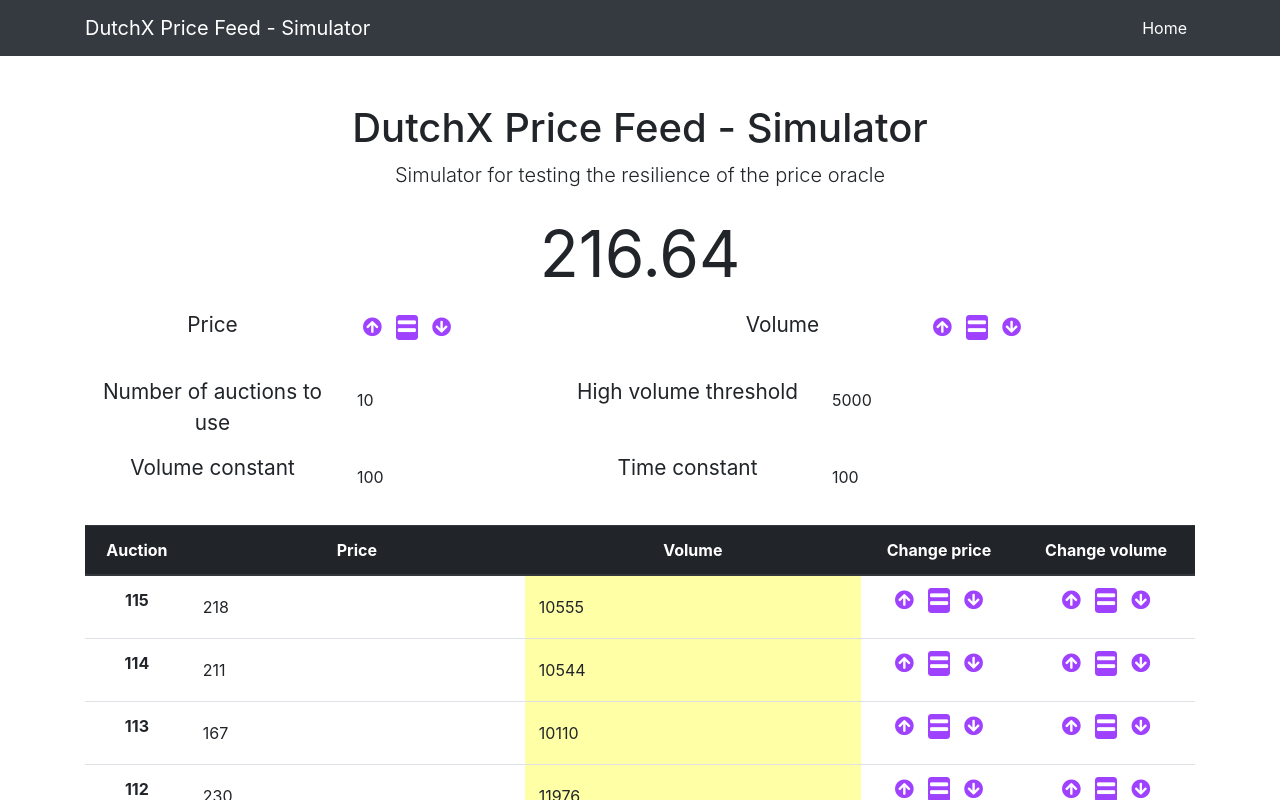
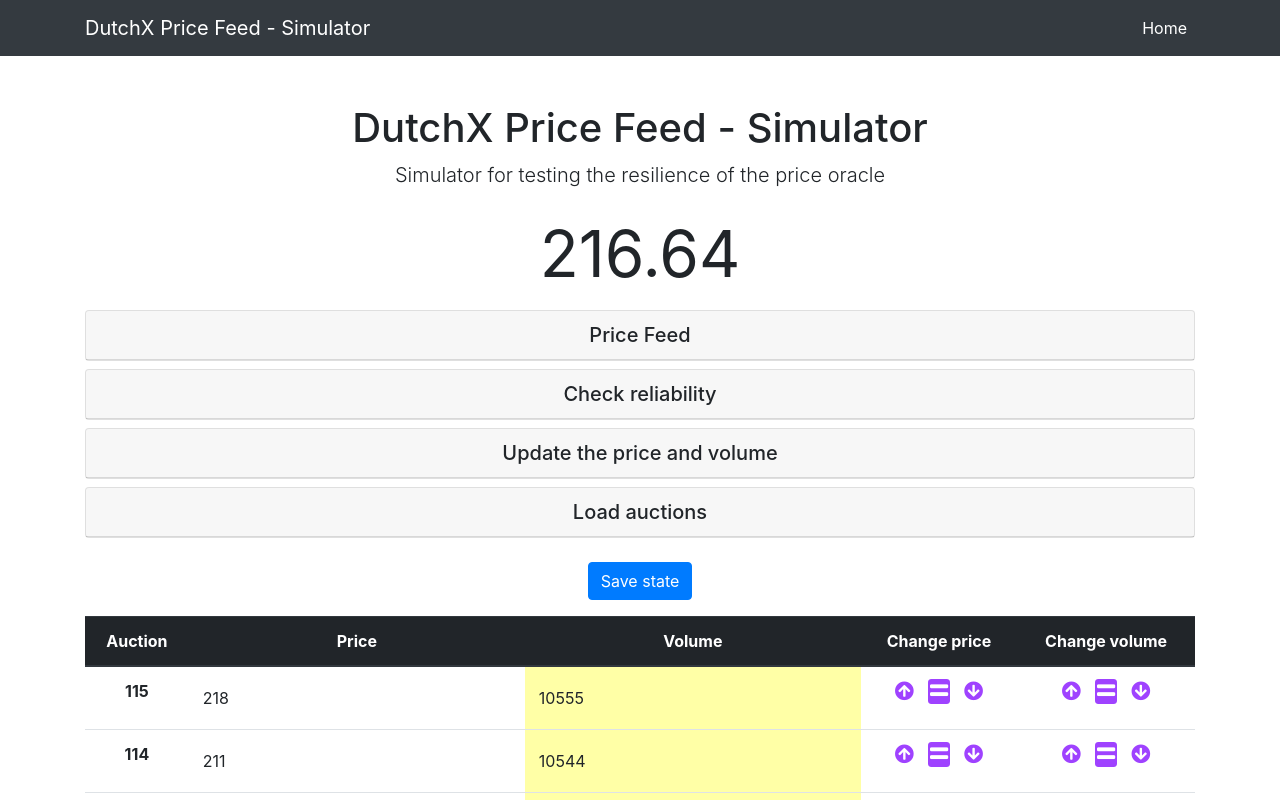
Before and after one commit to anxolin/-dx-price-feed-simulator, a React (Create React App) app: page / in a window 1280 px wide. Shown: the top 800 px of the page. Built offline with nearby package versions, Linux system fonts and the light colour scheme.

Commit message:
Organize controls in cards

```diff
--- a/src/App.css
+++ b/src/App.css
@@ -20,6 +20,7 @@
 
 .controls label {
   font-size: 1.3em;
+  text-align: right;
 }
 
 .controls .actions {
@@ -43,5 +44,13 @@
 }
 
 .buttons button{
-  margin: 0 1em;
+  margin: 1em 1em;
 }
+
+.card {
+  margin: 0.5em 0;
+}
+
+.card h5 {
+  cursor: pointer;
+}
--- a/src/PriceSimulator.js
+++ b/src/PriceSimulator.js
@@ -26,7 +26,11 @@ class PriceSimulator extends Component {
     numAuctionToUse: NUM_AUCTIONS_TO_USE_DEFAULT,
     highVolumeThreshold: HIGH_VOLUME_THRESHOLD_DEFAULT,
     volumeConstant: WEIGHED_VOLUME_CONSTANT,
-    timeConstant: WEIGHED_TIME_CONSTANT
+    timeConstant: WEIGHED_TIME_CONSTANT,
+    visiblePriceFeed: false,
+    visibleCheckReliability: false,
+    visibleUpdateAll: false,
+    visibleLoadAuctions: false
   }
 
   auctionsJsonRef = React.createRef()
@@ -179,23 +183,24 @@ class PriceSimulator extends Component {
         }
        </div>
        <div className="controls">
+        <div className="card">
+          <h5
+            className="card-header"
+            onClick={ () => this.setState({ visiblePriceFeed: !this.state.visiblePriceFeed }) }>
+            Price Feed
+          </h5>
+          <div className="card-body" style={{ display: (this.state.visiblePriceFeed ? 'block' : 'none') }}>
             <div className="form-group row">
-          <label className="col-sm-3 col-form-label">Price</label>
-          <div className="col-sm-3 actions">
-            <i className="fas fa-arrow-circle-up" onClick={ () => this.changeAll('price', 'high') }></i>
-            <i className="fas fa-equals" onClick={ () => this.changeAll('price', 'avg') }></i>
-            <i className="fas fa-arrow-circle-down" onClick={ () => this.changeAll('price', 'low') }></i>
-          </div>
-          <label className="col-sm-3 col-form-label">Volume</label>
-          <div className="col-sm-3 actions">
-            <i className="fas fa-arrow-circle-up" onClick={ () => this.changeAll('volume', 'high') }></i>
-            <i className="fas fa-equals" onClick={ () => this.changeAll('volume', 'avg') }></i>
-            <i className="fas fa-arrow-circle-down" onClick={ () => this.changeAll('volume', 'low') }></i>
+              <label className="col-sm-3 col-form-label">Price feed:</label>
+              <div className="col-sm-9 actions">
+                <select className="form-control" id="priceFeed">
+                  <option>Weighed value and time, discard low volume auctions</option>
+                </select>
               </div>
             </div>
             <div className="form-group row">
             <label htmlFor="numAuctionToUse" className="col-sm-3 col-form-label">
-            Number of auctions to use
+              Number of auctions to use:
             </label>
             <div className="col-sm-2 actions">
               <input
@@ -208,7 +213,7 @@ class PriceSimulator extends Component {
             </div>
 
             <label htmlFor="highVolumeThreshold" className="col-sm-3 col-form-label">
-            High volume threshold
+              High volume threshold:
             </label>
             <div className="col-sm-2 actions">
               <input
@@ -221,7 +226,7 @@ class PriceSimulator extends Component {
             </div>
 
             <label htmlFor="volumeConstant" className="col-sm-3 col-form-label">
-            Volume constant
+              Volume constant:
             </label>
             <div className="col-sm-2 actions">
               <input
@@ -232,9 +237,8 @@ class PriceSimulator extends Component {
                 onChange={ event => this.setState({ volumeConstant: parseInt(event.target.value) }) }
               />
             </div>
-
             <label htmlFor="timeConstant" className="col-sm-3 col-form-label">
-            Time constant
+              Time constant:
             </label>
             <div className="col-sm-2 actions">
               <input
@@ -247,20 +251,53 @@ class PriceSimulator extends Component {
             </div>
             </div>
           </div>
-       <table className="table">
-        <thead className="thead-dark">
-          <tr>
-            <th scope="col">Auction</th>
-            <th scope="col">Price</th>
-            <th scope="col">Volume</th>
-            <th scope="col">Change price</th>
-            <th scope="col">Change volume</th>
-          </tr>
-        </thead>
-        <tbody>
-          { rows }
-        </tbody>
-      </table>
+        </div>
+
+        <div className="card">
+          <h5
+            className="card-header"
+            onClick={ () => this.setState({ visibleCheckReliability: !this.state.visibleCheckReliability }) }>
+            Check reliability
+          </h5>
+          <div className="card-body" style={{ display: this.state.visibleCheckReliability ? 'block' : 'none' }}>
+            <p>
+              TODO: Check if the price is trusted
+            </p>
+          </div>
+        </div>
+
+        <div className="card">
+          <h5
+            className="card-header"
+            onClick={ () => this.setState({ visibleUpdateAll: !this.state.visibleUpdateAll }) }>
+            Update the price and volume</h5>
+          <div className="card-body" style={{ display: this.state.visibleUpdateAll ? 'block' : 'none' }}>
+            <p>Set random high/average/low values for:</p>
+            <div className="form-group row">
+              <label className="col-sm-3 col-form-label">Price:</label>
+              <div className="col-sm-3 actions">
+                <i className="fas fa-arrow-circle-up" onClick={ () => this.changeAll('price', 'high') }></i>
+                <i className="fas fa-equals" onClick={ () => this.changeAll('price', 'avg') }></i>
+                <i className="fas fa-arrow-circle-down" onClick={ () => this.changeAll('price', 'low') }></i>
+              </div>
+              <label className="col-sm-3 col-form-label">Volume:</label>
+              <div className="col-sm-3 actions">
+                <i className="fas fa-arrow-circle-up" onClick={ () => this.changeAll('volume', 'high') }></i>
+                <i className="fas fa-equals" onClick={ () => this.changeAll('volume', 'avg') }></i>
+                <i className="fas fa-arrow-circle-down" onClick={ () => this.changeAll('volume', 'low') }></i>
+              </div>
+            </div>
+          </div>
+        </div>
+
+        <div className="card">
+          <h5
+            className="card-header"
+            onClick={ () => this.setState({ visibleLoadAuctions: !this.state.visibleLoadAuctions }) }>
+            Load auctions</h5>
+          <div className="card-body" style={{ display: this.state.visibleLoadAuctions ? 'block' : 'none' }}>
+            <p>Load auctions from JSON:</p>
+
             <div className="form-group">
               <label htmlFor="auctionsJson">Auctions</label>
               <textarea
@@ -284,9 +321,14 @@ class PriceSimulator extends Component {
                 }, this.saveState) }
                 type="button"
                 className="btn btn-primary">
-            Load auctions from JSON
+                  Load auctions
               </button>
+            </div>
+          </div>
+        </div>
 
+       </div>
+      <div className="buttons">
         <button
           onClick={ this.saveState }
           type="button"
@@ -294,6 +336,20 @@ class PriceSimulator extends Component {
             Save state
         </button>
       </div>
+       <table className="table">
+        <thead className="thead-dark">
+          <tr>
+            <th scope="col">Auction</th>
+            <th scope="col">Price</th>
+            <th scope="col">Volume</th>
+            <th scope="col">Change price</th>
+            <th scope="col">Change volume</th>
+          </tr>
+        </thead>
+        <tbody>
+          { rows }
+        </tbody>
+      </table>
      </form>
     )
   }
```
Lines whose indentation alone changed are shown as unchanged.
